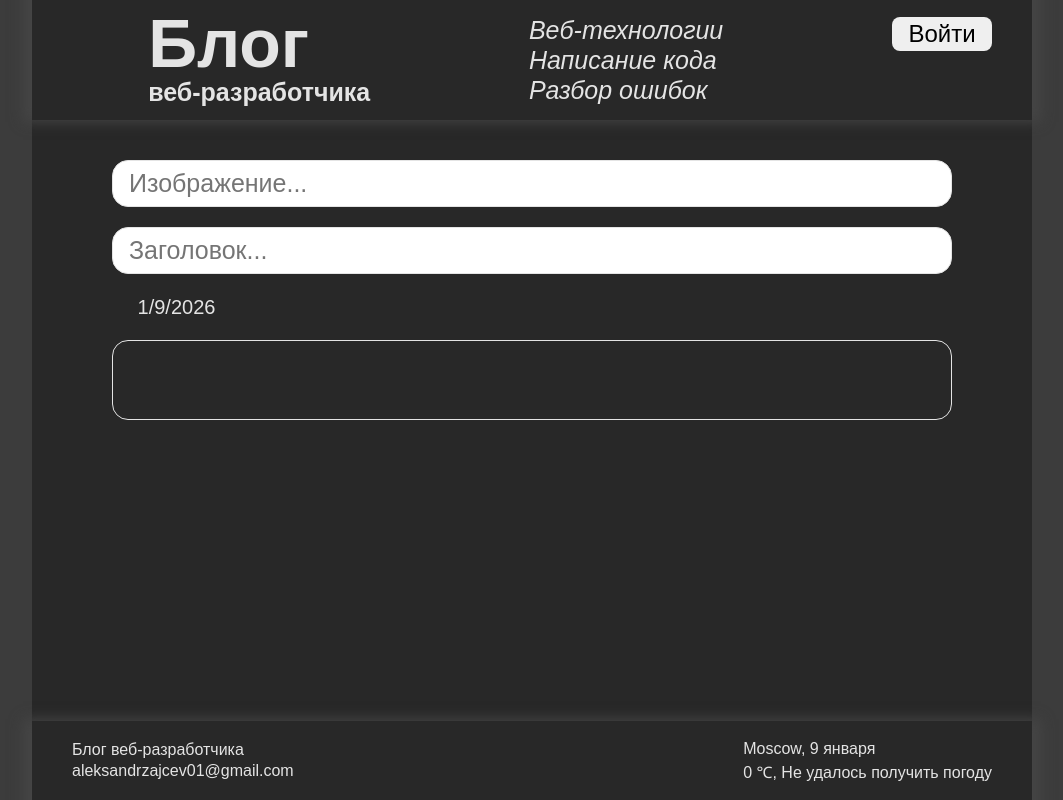
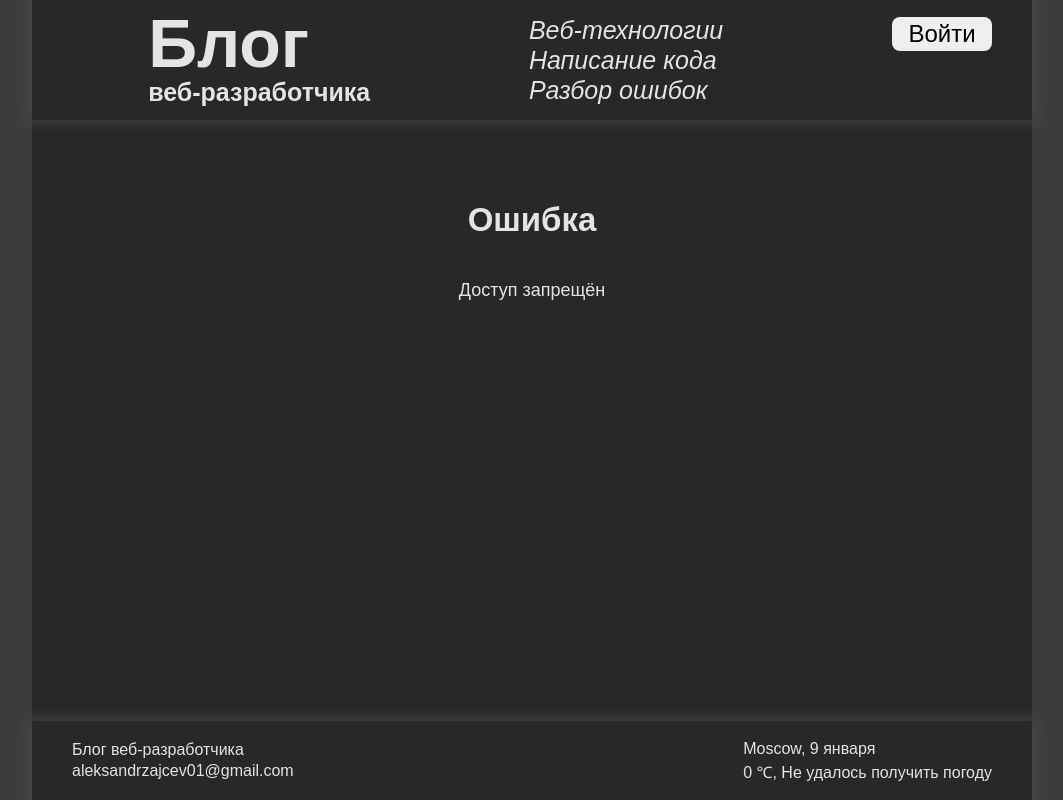
Before and after one commit to katsu-w/blog, a React (Vite) app: page /post in a window 1280 px wide. Shown: the whole page, without its empty margins (108-1171 px from the left). Built offline with nearby package versions, Linux system fonts and the light colour scheme; no server answers; a web font is replaced by a local one.

Commit message:
Проверка доступа действий предназначенных для администратора

```diff
--- a/src/components/private-content/private-content.jsx
+++ b/src/components/private-content/private-content.jsx
@@ -2,11 +2,12 @@ import { Error } from '../error/error.jsx';
 import { useSelector } from 'react-redux';
 import { selectUserRole } from '../../selectors/index.js';
 import { ERROR } from '../../constants/index.js';
+import { checkAccess } from '../../utils/index.js';
 
 export const PrivateContent = ({ children, access, serverError = null }) => {
 	const userRole = useSelector(selectUserRole);
 
-	const accessError = access.includes(userRole) ? null : ERROR.ACCESS_DENIED;
+	const accessError = checkAccess(access, userRole) ? null : ERROR.ACCESS_DENIED;
 	const error = serverError || accessError;
 
 	return error ? <Error error={error} /> : children;
--- a/src/pages/post/components/special-panel/special-panel.jsx
+++ b/src/pages/post/components/special-panel/special-panel.jsx
@@ -5,9 +5,12 @@ import {
 	openModal,
 	removePostAsync,
 } from '../../../../actions/index.js';
-import { useDispatch } from 'react-redux';
+import { useDispatch, useSelector } from 'react-redux';
 import { useServerRequest } from '../../../../hooks/index.js';
 import { useNavigate } from 'react-router-dom';
+import { checkAccess } from '../../../../utils/index.js';
+import { ROLE } from '../../../../constants/index.js';
+import { selectUserRole } from '../../../../selectors/index.js';
 
 const SpecialPanelContainer = ({
 	                               className,
@@ -18,8 +21,11 @@ const SpecialPanelContainer = ({
 	const dispatch = useDispatch();
 	const requestServer = useServerRequest();
 	const navigate = useNavigate();
+	const userRole = useSelector(selectUserRole);
 
 	const onPostRemove = (postId) => {
+		if (!checkAccess([ROLE.ADMIN], userRole)) return;
+
 		dispatch(
 			openModal({
 				heading: 'Удалить статью?',
--- a/src/pages/post/post.jsx
+++ b/src/pages/post/post.jsx
@@ -2,13 +2,14 @@ import styled from 'styled-components';
 import { useEffect, useLayoutEffect, useState } from 'react';
 import { useDispatch, useSelector } from 'react-redux';
 import { Comments, PostContent } from './components';
-import { Error } from '../../components';
+import { Error, PrivateContent } from '../../components';
 import { useMatch, useParams } from 'react-router-dom';
 import { loadPostAsync, RESET_POST_DATA } from '../../actions';
 import { useServerRequest } from '../../hooks';
 import { selectPost } from '../../selectors/index.js';
 import { PostForm } from './components/post-form/post-form.jsx';
 import { Loader } from '../../components/UI/index.js';
+import { ROLE } from '../../constants/index.js';
 
 const PostContainer = ({ className }) => {
 	const [error, setError] = useState(null);
@@ -18,8 +19,8 @@ const PostContainer = ({ className }) => {
 	const requestServer = useServerRequest();
 	const post = useSelector(selectPost);
 
-	const isCreating = useMatch('/post/');
-	const isEditing = useMatch('/post/:id/edit');
+	const isCreating = !!useMatch('/post/');
+	const isEditing = !!useMatch('/post/:id/edit');
 
 	useLayoutEffect(() => {
 		dispatch(RESET_POST_DATA);
@@ -42,7 +43,12 @@ const PostContainer = ({ className }) => {
 		: (
 			<main className={className}>
 				{isCreating || isEditing ? (
-					<PostForm post={post} />
+					<PrivateContent
+						access={[ROLE.ADMIN]}
+						serverError={error}
+					>
+						<PostForm post={post} />
+					</PrivateContent>
 				) : (
 					post.id ?
 						(
--- a/src/pages/users/users.jsx
+++ b/src/pages/users/users.jsx
@@ -5,6 +5,9 @@ import { useServerRequest } from '../../hooks';
 import { useEffect, useState } from 'react';
 import { PrivateContent } from '../../components/index.js';
 import { ROLE } from '../../constants/index.js';
+import { checkAccess } from '../../utils/index.js';
+import { useSelector } from 'react-redux';
+import { selectUserRole } from '../../selectors/index.js';
 
 const Table = styled.div`
 	max-width: 77%;
@@ -20,10 +23,13 @@ const UsersContainer = ({ className }) => {
 	const [roles, setRoles] = useState([]);
 	const [errorMessage, setErrorMessage] = useState('');
 	const [shouldUpdateUserList, setShouldUpdateUserList] = useState(false);
+	const userRole = useSelector(selectUserRole);
 
 	const requestServer = useServerRequest();
 
 	useEffect(() => {
+		if (!checkAccess([ROLE.ADMIN], userRole)) return;
+
 		Promise.all([requestServer('fetchUsers'), requestServer('fetchRoles')]).then(
 			([usersRes, rolesRes]) => {
 				if (usersRes.error || rolesRes.error) {
@@ -38,6 +44,8 @@ const UsersContainer = ({ className }) => {
 	}, [requestServer, shouldUpdateUserList]);
 
 	const onUserRemove = (userId) => {
+		if (!checkAccess([ROLE.ADMIN], userRole)) return;
+
 		requestServer('removeUser', userId).then(() => {
 			setShouldUpdateUserList(!shouldUpdateUserList);
 		});
--- /dev/null
+++ b/src/utils/check-access.js
@@ -0,0 +1 @@
+export const checkAccess = (access, userRole) => access.includes(userRole);
--- /dev/null
+++ b/src/utils/index.js
@@ -0,0 +1 @@
+export * from './check-access.js';
```
Also changed, not shown: src/db.json (indentation only).
